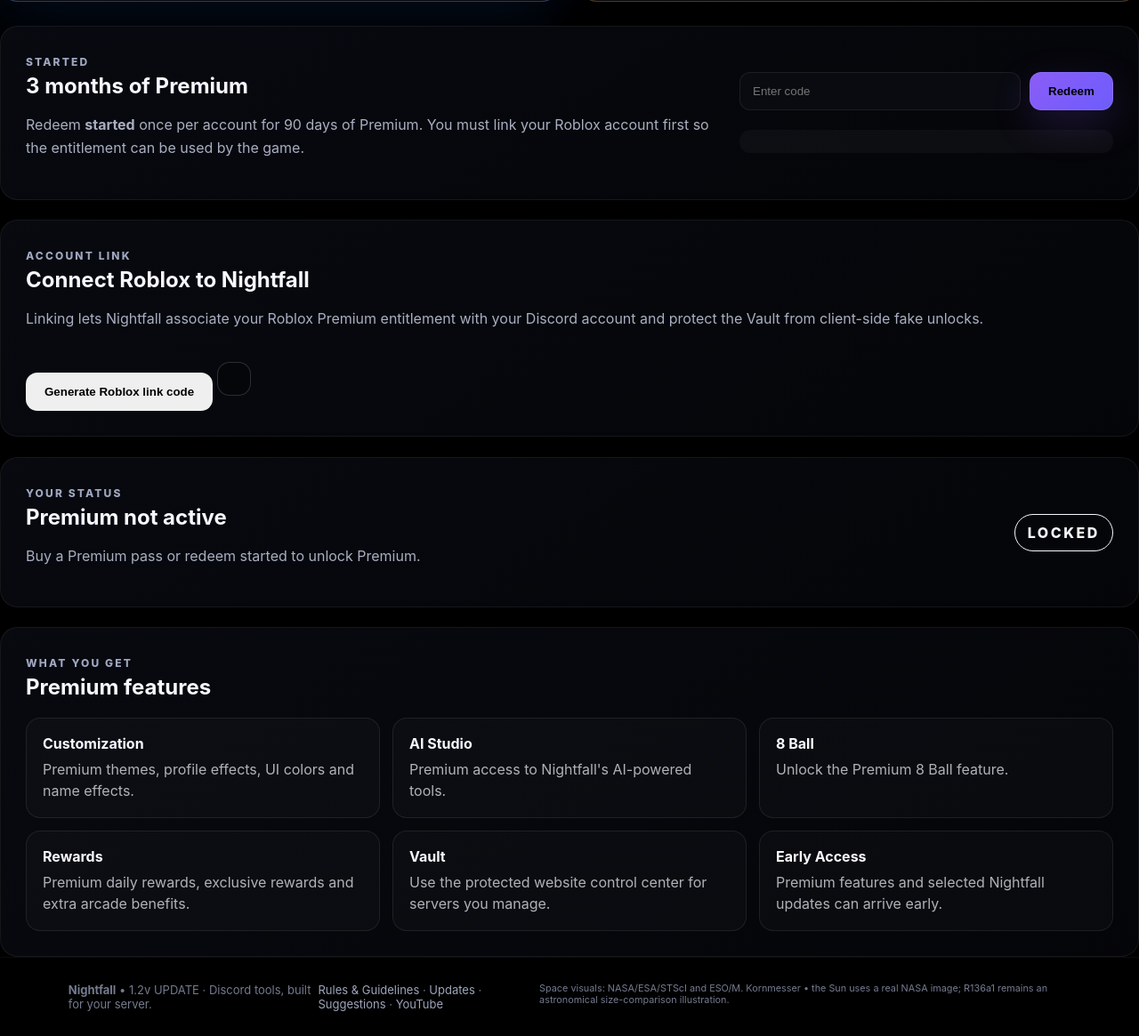
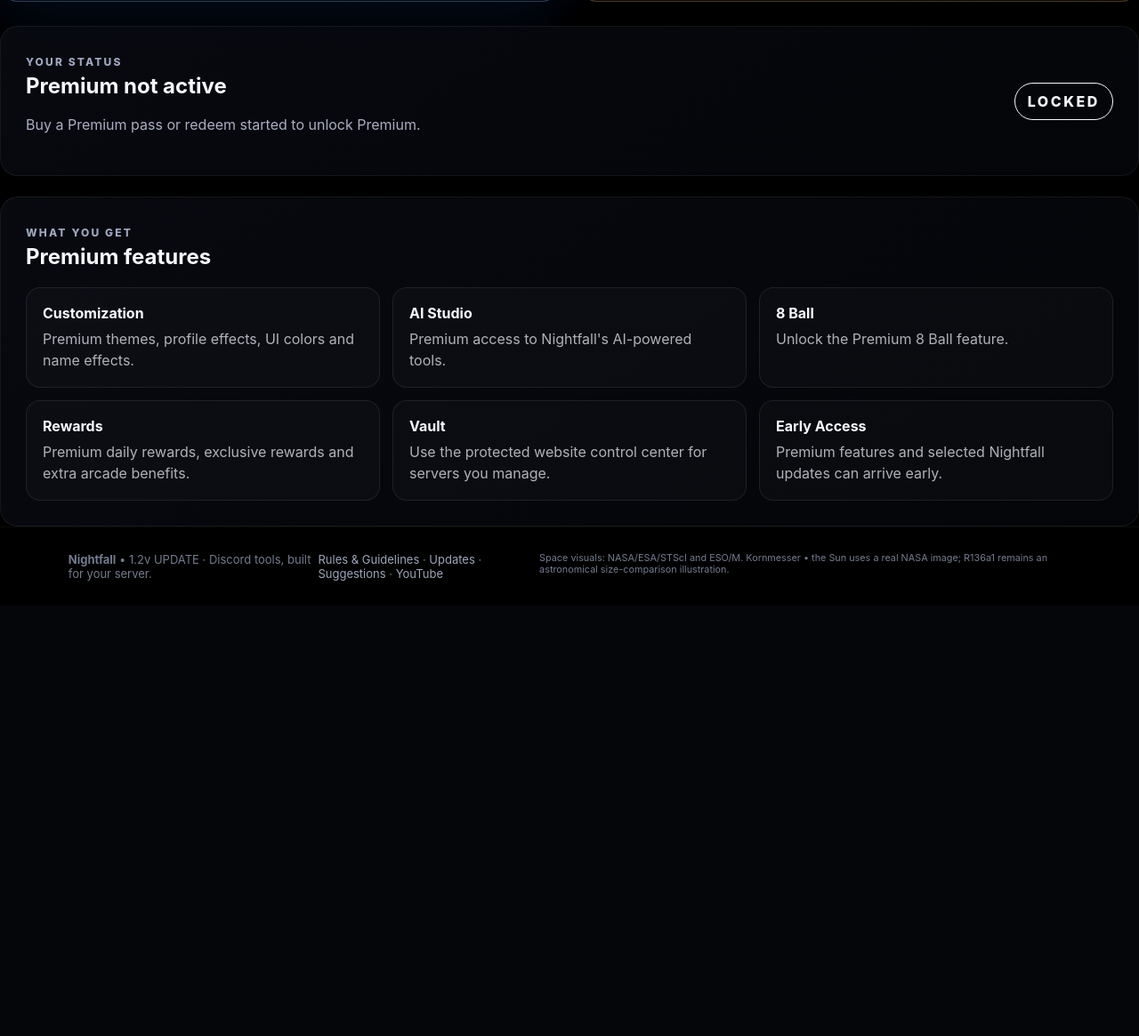
Before and after one commit to popescuulucaap-source/testiny, a Python web app: template templates/premium.html in a window 1280 px wide. Shown: the part 1143-2308 px from the top of the page at 89% size. After the commit the page ends 1796 px from the top, so only its background shows below. Run offline with Jinja, Linux system fonts and the light colour scheme; the template is opened without the code that fills it, so the values that code supplies are empty.

Commit message:
Move started code to Special and add Roblox login tutorial

```diff
--- a/templates/premium.html
+++ b/templates/premium.html
@@ -47,37 +47,6 @@
         <a class="btn secondary" href="{{ url_for('index') }}#arcade">Play the arcade</a>
       {% endif %}
     </article>
-  </div>
-
-  <div class="card premium-code-card">
-    <div>
-      <span class="eyebrow">STARTED</span>
-      <h2>3 months of Premium</h2>
-      <p>Redeem <strong>started</strong> once per account for 90 days of Premium. You must link your Roblox account first so the entitlement can be used by the game.</p>
-    </div>
-    <div class="premium-code-form">
-      <input id="startedCode" type="text" maxlength="40" autocomplete="off" placeholder="Enter code">
-      <button class="btn primary" id="redeemStarted" type="button">Redeem</button>
-      <span class="notice" id="startedResult" aria-live="polite"></span>
-    </div>
-  </div>
-
-  <div class="card premium-link-card">
-    <div>
-      <span class="eyebrow">ACCOUNT LINK</span>
-      <h2>Connect Roblox to Nightfall</h2>
-      <p>Linking lets Nightfall associate your Roblox Premium entitlement with your Discord account and protect the Vault from client-side fake unlocks.</p>
-    </div>
-    {% if link and link.roblox_user_id %}
-      <div class="premium-linked">
-        <strong>Roblox linked</strong>
-        <span>User ID {{ link.roblox_user_id }}</span>
-      </div>
-    {% else %}
-      <button class="btn secondary" id="generateLink" type="button">Generate Roblox link code</button>
-      <div class="vault-code" id="linkCode" hidden></div>
-      <p class="notice" id="linkHelp" hidden>Enter this code in the Nightfall Roblox account-link panel. It expires after 15 minutes.</p>
-    {% endif %}
   </div>
 
   <div class="card premium-status-card">
@@ -155,51 +124,7 @@
 </section>
 
 <script>
-(() => {
-  const generate = document.getElementById('generateLink');
-  const code = document.getElementById('linkCode');
-  const help = document.getElementById('linkHelp');
-  generate?.addEventListener('click', async () => {
-    generate.disabled = true;
-    generate.textContent = 'Generating…';
-    try {
-      const r = await fetch('/api/premium/link/start', {method:'POST'});
-      const data = await r.json();
-      if (!data.ok) throw new Error(data.error || 'Could not create a link code.');
-      code.hidden = false;
-      code.textContent = data.code;
-      help.hidden = false;
-      generate.textContent = 'Generate new code';
-    } catch (e) {
-      generate.textContent = e.message || 'Failed';
-    } finally {
-      generate.disabled = false;
-    }
-  });
-
-  const redeem = document.getElementById('redeemStarted');
-  const startedInput = document.getElementById('startedCode');
-  const startedResult = document.getElementById('startedResult');
-  redeem?.addEventListener('click', async () => {
-    redeem.disabled = true;
-    startedResult.textContent = 'Checking code…';
-    try {
-      const r = await fetch('/api/premium/redeem-started', {
-        method:'POST',
-        headers:{'Content-Type':'application/json'},
-        body:JSON.stringify({code: startedInput.value})
-      });
-      const data = await r.json();
-      if (!data.ok) throw new Error(data.error || 'Could not redeem code.');
-      startedResult.textContent = 'Premium activated for 3 months.';
-      setTimeout(() => location.reload(), 700);
-    } catch (e) {
-      startedResult.textContent = e.message || 'Redemption failed.';
-    } finally {
-      redeem.disabled = false;
-    }
-  });
-
+(()=>{
   const consoleEl = document.getElementById('vaultConsole');
   if (!consoleEl || consoleEl.hidden) return;
   const serverSelect = document.getElementById('serverSelect');
@@ -271,5 +196,7 @@
   });
   loadServers();
 })();
+
+})();
 </script>
 {% endblock %}
```
